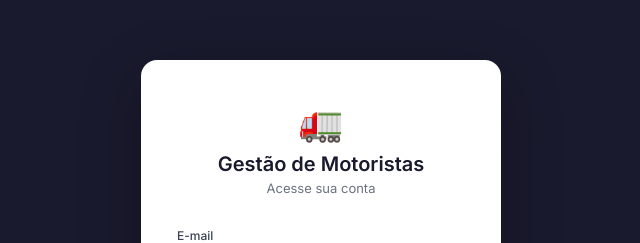
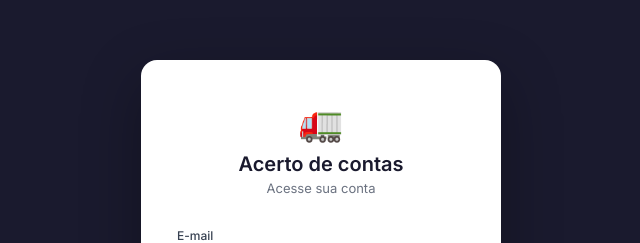
Before and after one commit to Luscadesenvolvedor/gestao-motoristas-frontend, a React (Vite) app: page /login in a window 1280 px wide. Shown: the part 139-382 px from the top of the page, without its empty margins (319-959 px from the left). Built offline with nearby package versions, Linux system fonts and the light colour scheme; no server answers.

Commit message:
nome login alterado para Acerto de Contas

```diff
--- a/src/pages/Login.jsx
+++ b/src/pages/Login.jsx
@@ -32,7 +32,7 @@ export default function Login() {
       <div style={{ background:'#fff', borderRadius:16, padding:'40px 36px', width:360, boxShadow:'0 20px 60px rgba(0,0,0,0.3)' }}>
         <div style={{ textAlign:'center', marginBottom:32 }}>
           <div style={{ fontSize:36 }}>🚛</div>
-          <h1 style={{ fontSize:20, fontWeight:600, color:'#1a1a2e', marginTop:8 }}>Gestão de Motoristas</h1>
+          <h1 style={{ fontSize:20, fontWeight:600, color:'#1a1a2e', marginTop:8 }}>Acerto de contas</h1>
           <p style={{ fontSize:13, color:'#6b7280', marginTop:4 }}>Acesse sua conta</p>
         </div>
 
```
